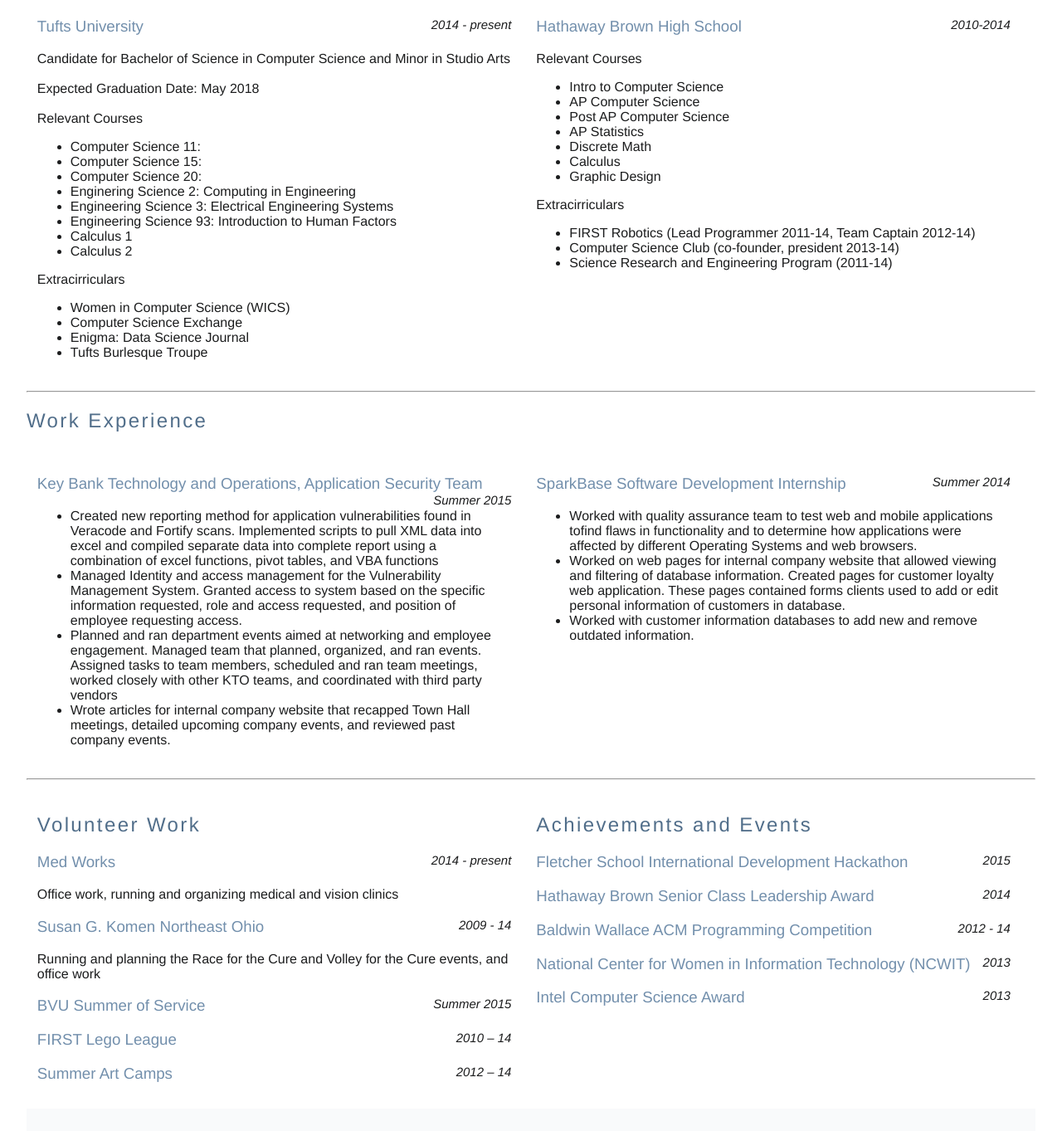
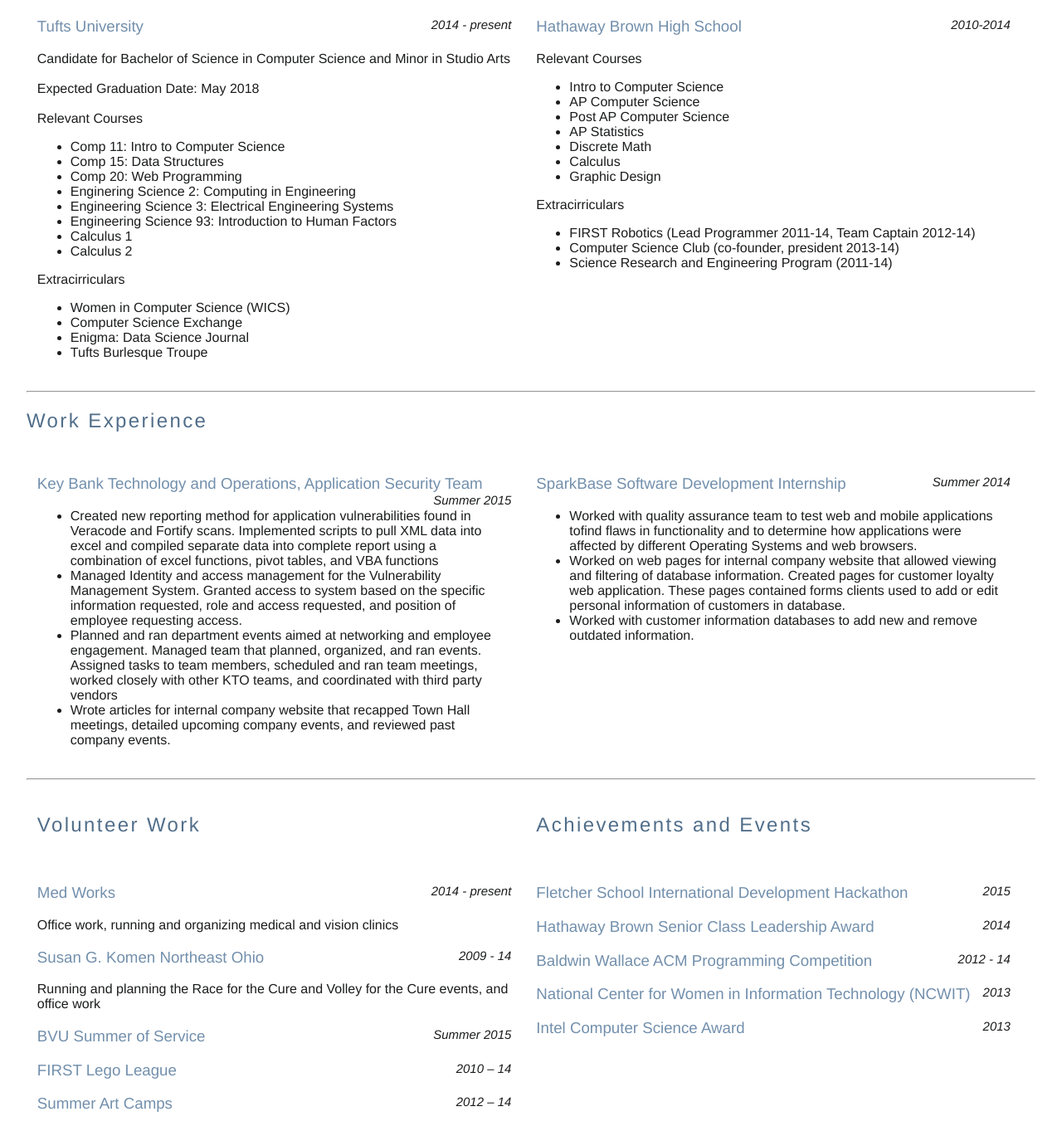
Before and after one commit to ldierker/ldierker.github.io, a plain HTML site: page resume.html in a window 1280 px wide. Shown: the part 339-1702 px from the top of the page at 83% size. Drawn offline with Linux system fonts and the light colour scheme.

Commit message:
edited text

```diff
--- a/resume.html
+++ b/resume.html
@@ -27,9 +27,9 @@
 		<br><br>
 		Relevant Courses
 				<ul>
-					<li>Computer Science 11: </li>
-					<li>Computer Science 15: </li>
-					<li>Computer Science 20: </li>
+					<li>Comp 11: Intro to Computer Science</li>
+					<li>Comp 15: Data Structures</li>
+					<li>Comp 20: Web Programming</li>
 					<li>Enginering Science 2: Computing in Engineering</li>
 					<li>Engineering Science 3: Electrical Engineering Systems</li>
 					<li>Engineering Science 93: Introduction to Human Factors</li>
@@ -92,6 +92,7 @@
 
 	<div class = "inline_elements">
 		<span class = "section"><h2>Volunteer Work</h2></span>
+		<br>
 		<h3>Med Works <span class = "date">2014 - present</span></h3>
 			Office work, running and organizing medical and vision clinics
 			<br>
@@ -105,14 +106,16 @@
 
 	<div class = "inline_elements">
 		<span class = "section"><h2>Achievements and Events</h2></span>
+		<br>
 		<h3>Fletcher School International Development Hackathon  <span class = "date">2015</span></h3>
 		<h3>Hathaway Brown Senior Class Leadership Award <span class = "date">2014</span></h3>
-		<h3>Baldwin Wallace ACM Programming Competition <san class = "date">2012 - 14</span></h3>
+		<h3>Baldwin Wallace ACM Programming Competition <span class = "date">2012 - 14</span></h3>
 		<h3>National Center for Women in Information Technology (NCWIT) <span class = "date">2013</span></h3>
 		<h3>Intel Computer Science Award <span class = "date">2013</span></h3
 	</div>
 	</div>
 
+	</div>
 	<div class = "footer">
 		<br><br><br>
 	</div>
```
